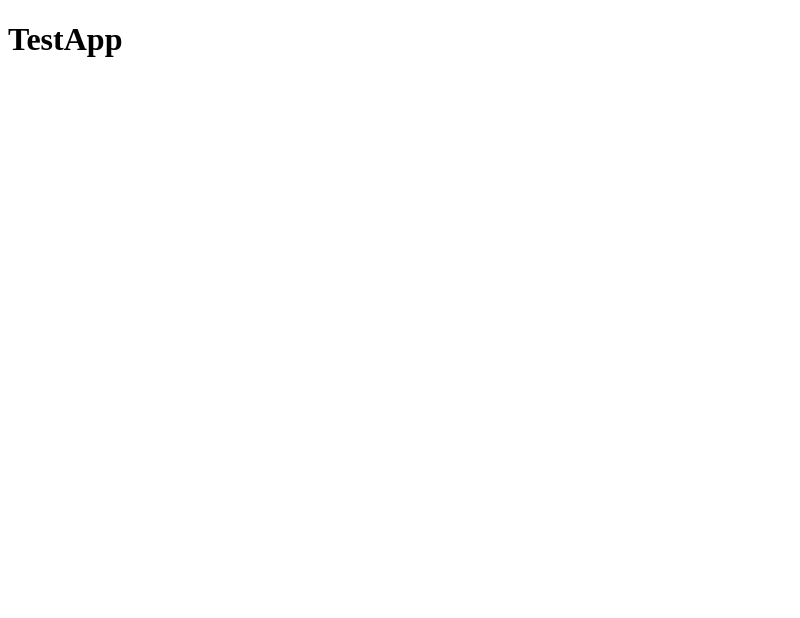
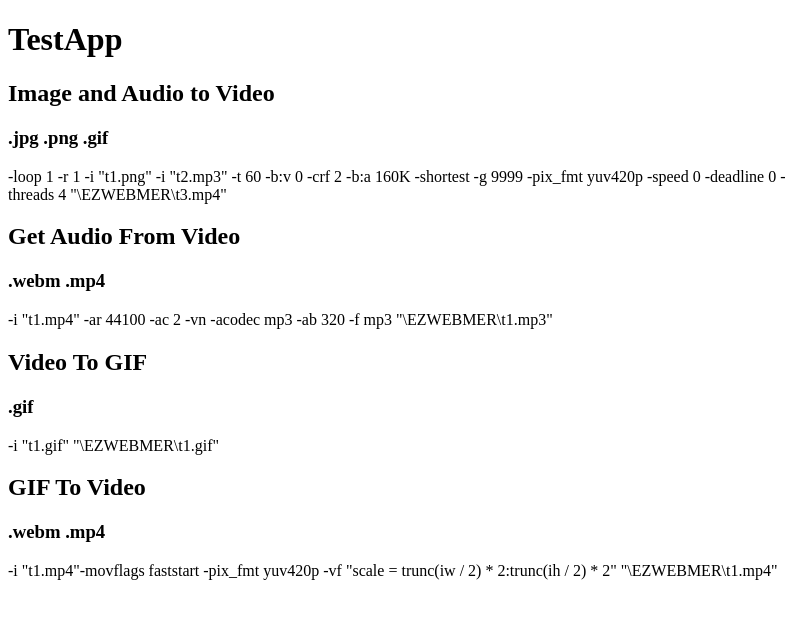
Before and after one commit to NST069/EZWEBMER-2, an Electron app: page index.html in a window 800 px wide. Drawn offline with Linux system fonts and the light colour scheme; no server answers.

Commit message:
Testing FFMpegProcess features, Modifying html

```diff
--- a/index.html
+++ b/index.html
@@ -16,7 +16,7 @@
     <script type='module'>
         const FFMpegProc = require('./modules/ffmpegProcess.js');
 
-        FFMpegProc.test();
+        document.getElementById('output').innerHTML = FFMpegProc.test();
     </script>
 </body>
 <script>
--- a/modules/ffmpegProcess.js
+++ b/modules/ffmpegProcess.js
@@ -1,16 +1,6 @@
-//import { app } from 'electron';
-
-//const path = require('path');
-/*
-let saveDir = ()=>{
-    let dir = `${app.getPath('documents')} \\EZWEBMER\\`;
-
-    if (!fs.existsSync(dir)){
-        fs.mkdirSync(dir);
-    }
-    return dir;
-};*/
-const saveDirectory = 'test';//`${app.getPath('documents')} \\EZWEBMER\\`;
+const remote = require('electron').remote;
+const app = remote.app;
+const saveDirectory = `${app.getPath('documents')}\\EZWEBMER\\`;
 
 let formats = [
     {name: `Image`, fmts: [`jpg`, `png`, `gif`]},
@@ -33,7 +23,7 @@ let FFMpegProcess_Commands = [
                 `"${outpath}" `;
 
             return cmd;
-        }, formats: [...formats.filter(fmts=>fmts.name===`Image`)] },
+        }, formats: formats.filter(fmts=>fmts.name===`Image`).map(fs=>fs.fmts)[0] },            //TODO: Fix
     { name: `V->M`, caption: `Get Audio From Video`, command:
         (vidpath, format="mp3")=>{
             let outpath = `${saveDirectory}${vidpath.substr(0, vidpath.lastIndexOf('.'))}.${format}`;
@@ -44,7 +34,7 @@ let FFMpegProcess_Commands = [
             `-f ${format} "${outpath}"`;
 
             return cmd;
-        }, formats: [...formats.filter(fmts=>fmts.name===`Video`)] },
+        }, formats: formats.filter(fmts=>fmts.name===`Video`).map(fs=>fs.fmts)[0] },            //TODO: Fix
     { name: `V->GIF`, caption: `Video To GIF`, command:
         (vidpath)=>{
             let outpath = `${saveDirectory}${vidpath.substr(0, vidpath.lastIndexOf('.'))}.gif`;
@@ -60,7 +50,7 @@ let FFMpegProcess_Commands = [
             `"${outpath}"`;
 
             return cmd;
-        }, formats: [...formats.filter(fmts=>fmts.name===`Video`)] },
+        }, formats: formats.filter(fmts=>fmts.name===`Video`).map(fs=>fs.fmts)[0] },            //TODO: Fix
     /*
     { name: `GIF->V`, caption: `GIF To Video`, command:
         (imgpath, audpath, output, format=".mp4")=>{
@@ -91,15 +81,21 @@ module.exports = {
     },
     test: ()=>{
         let cmdtest1 = FFMpegProcess_Commands.find(cmd=>cmd.name===`IM->V`);
-        console.log(cmdtest1.command(`t1.png`,`t2.mp3`,`t3`));
+        let cmdtest2 = FFMpegProcess_Commands.find(cmd=>cmd.name===`V->M`);
+        let cmdtest3 = FFMpegProcess_Commands.find(cmd=>cmd.name===`V->GIF`);
+        let cmdtest4 = FFMpegProcess_Commands.find(cmd=>cmd.name===`GIF->V`);
 
-        let cmdtest2 = FFMpegProcess_Commands.find(cmd=>cmd.name===`V->M`);
-        console.log(cmdtest2.command(`t1.mp4`));
-
-        let cmdtest3 = FFMpegProcess_Commands.find(cmd=>cmd.name===`V->GIF`);
-        console.log(cmdtest3.command(`t1.gif`));
-
-        let cmdtest4 = FFMpegProcess_Commands.find(cmd=>cmd.name===`GIF->V`);
-        console.log(cmdtest4.command(`t1.mp4`));
+        return `<h2>${cmdtest1.caption}</h2>
+                <h3>${cmdtest1.formats.map(fmt=>`.${fmt}`).join(' ')}</h3>
+                <p>${cmdtest1.command(`t1.png`,`t2.mp3`,`t3`)}</p>`+
+            `<h2>${cmdtest2.caption}</h2>
+                <h3>${cmdtest2.formats.map(fmt=>`.${fmt}`).join(' ')}</h3>
+                <p>${cmdtest2.command(`t1.mp4`)}</p>`+
+            `<h2>${cmdtest3.caption}</h2>
+                <h3>${cmdtest3.formats.map(fmt=>`.${fmt}`).join(' ')}</h3>
+                <p>${cmdtest3.command(`t1.gif`)}</p>`+
+            `<h2>${cmdtest4.caption}</h2>
+                <h3>${cmdtest4.formats.map(fmt=>`.${fmt}`).join(' ')}</h3>
+                <p>${cmdtest4.command(`t1.mp4`)}</p>`;
     }
 }
```
